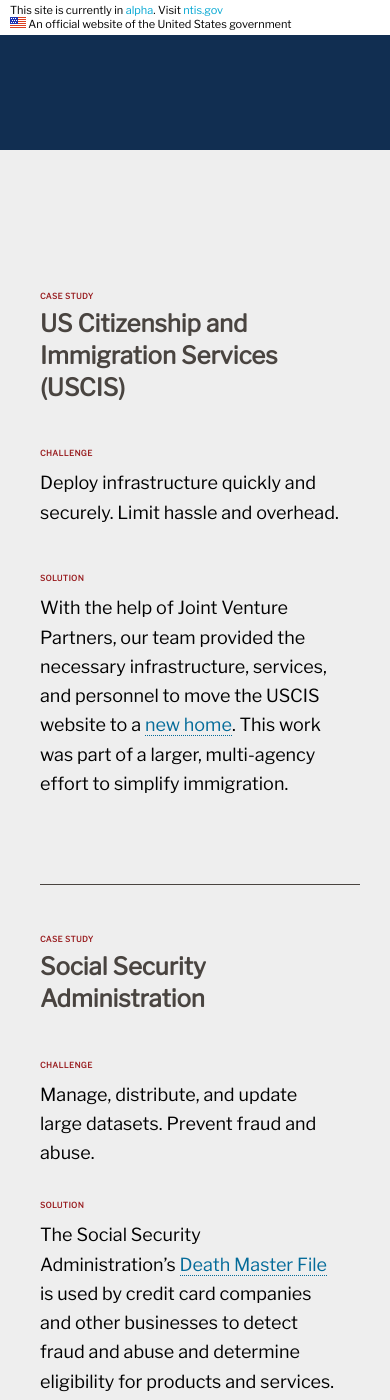
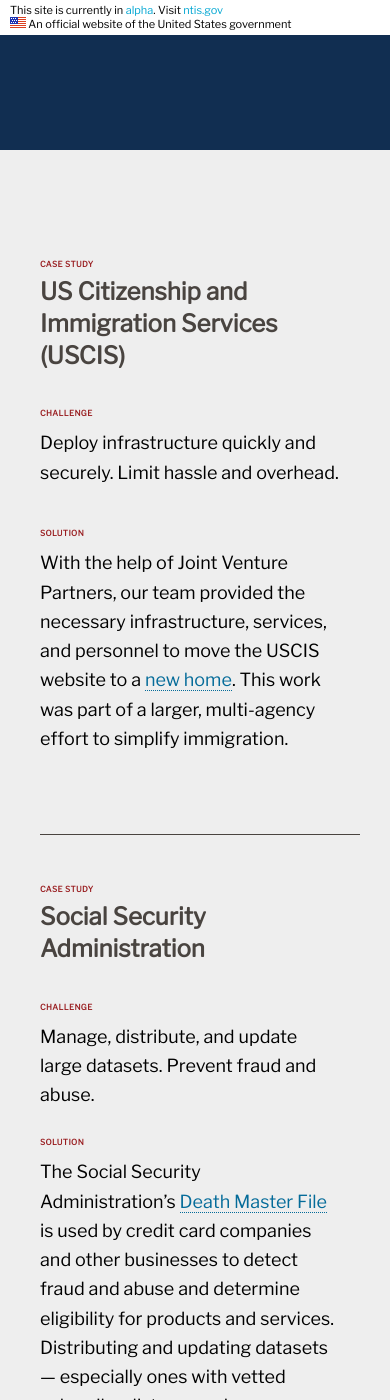
Before and after one commit to 18F/ntis-gov, a Jekyll site: the page built from our_work/index.md, in a window 390 px wide and 1400 px high, scrolled down 3916 px. Built offline with Jekyll 4.4.1, drawn with Linux system fonts in a browser that asks for light colours.

Commit message:
adjusted spacing

```diff
--- a/css/main.scss
+++ b/css/main.scss
@@ -500,6 +500,18 @@
     // padding-right: 20px;
     // -webkit-font-smoothing: antialiased;
   }
+  .case-studies section p.eyebrow {
+    margin-top: 0;
+    // text-transform: uppercase;
+    // font-size: .5em;
+    // font-weight: 600;
+    // letter-spacing: .05em;
+    // margin-bottom: .625em;
+    // min-height: 2em;
+    // display: block;
+    // margin-top: 4em;
+    // color: $secondary-darkest;
+  }
   .case-studies section p:first-child {
     border-top: 1px solid $gray-warm-dark;
     padding-top: 6em;
```
